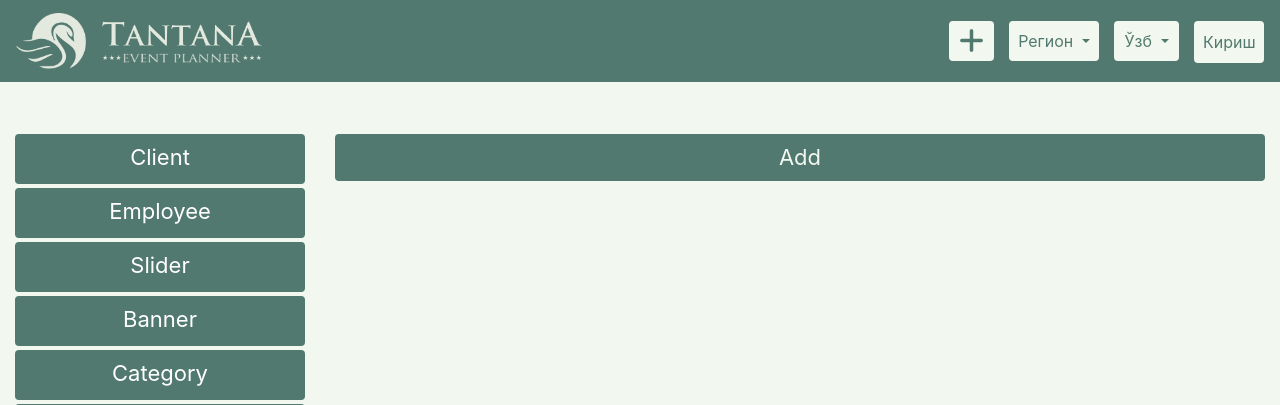
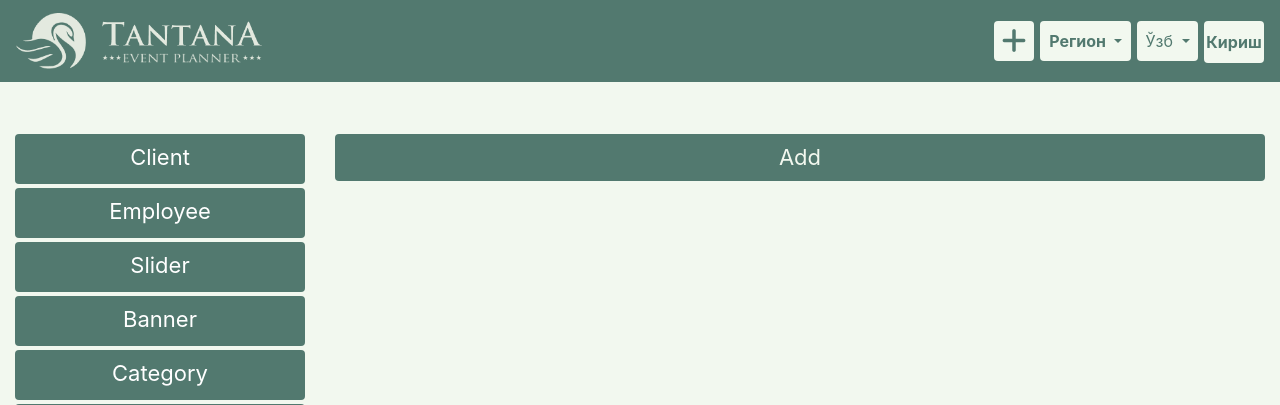
Before and after one commit to akbarov504/tantana_web, a Flask app: template templates/admin-banner-list.html in a window 1280 px wide. Shown: the top 405 px of the page. Run offline with Flask 3, Linux system fonts and the light colour scheme; the template is opened without the code that fills it, so the values that code supplies are empty; some libraries are stand-ins or nearby versions.

Commit message:
add some changes

```diff
--- a/app.py
+++ b/app.py
@@ -1,5 +1,6 @@
 from flask import Flask
-from models.models import db, login_manager
+from models.models import db, migrate, login_manager
+from models.models import User, ProfileCategory, Profile, ProfileImage, ProfileSave, Slider, Banner, Calendar, Chat, Message, Respublika, Viloyat, Tuman
 
 root = Flask(__name__)
 root.config['UPLOAD_FOLDER'] = "static/uploads"
@@ -9,6 +10,7 @@ root.config["WTF_CSRF_ENABLED"] = False
 root.config["WTF_CSRF_SECRET_KEY"] = "fgkgsd23gkfsdk32fds4r3t43t43"
 
 db.init_app(root)
+migrate.init_app(root, db)
 login_manager.init_app(root)
 
 with root.app_context():
@@ -21,4 +23,4 @@ if __name__ == "__main__":
     from routes.profile_route import *
     from routes.calendar_route import *
     from routes.notification_route import *
-    root.run(debug = True, port=2222, host='0.0.0.0')
+    root.run(debug=False, port=80, host='0.0.0.0')
--- a/models/models.py
+++ b/models/models.py
@@ -1,8 +1,10 @@
 from datetime import datetime
 from flask_sqlalchemy import SQLAlchemy
+from flask_migrate import Migrate
 from flask_login import LoginManager, UserMixin
 
 db = SQLAlchemy()
+migrate = Migrate()
 login_manager = LoginManager()
 
 @login_manager.user_loader
--- a/requirements.txt
+++ b/requirements.txt
@@ -3,3 +3,4 @@ Flask-Login==0.6.3
 Flask-SQLAlchemy==3.1.1
 Flask-WTF==1.2.1
 psycopg2-binary==2.9.9
+flask-migrate
--- a/templates/base.html
+++ b/templates/base.html
@@ -38,14 +38,14 @@
         </span>
       </button>
       <div class="collapse navbar-collapse" id="navbarSupportedContent">
-        <ul class="navbar-nav justify-content-end flex-row w-100 mt-4 mt-lg-0" >
+        <ul class="navbar-nav justify-content-end flex-row w-100 mt-4 mt-lg-0 d-flex flex-wrap" style="gap: 6px !important;">
           <li class="nav-item d-block d-lg-none">
-            <button onclick="activeCategory()" style="color: #52796f; width: 45px; height: 40px; position: relative; box-shadow: none;" class="btn navbar-custom-btn py-1 border-0">
-              <i class="fa-solid fa-list h4" style="position: absolute; top: 50%; left: 50%; transform: translate(-50%, -50%);"></i>
+            <button onclick="activeCategory()" style="font-weight: bold; color: #52796f; width: 70px; height: 40px; position: relative; box-shadow: none; text-align: center; padding: .375rem 0;" class="btn navbar-custom-btn py-1 border-0">
+              Каталог
             </button>
           </li>
           {% if current_user.is_authenticated %}
-          <li class="nav-item" style="width: 45px; height: 40px;">
+          <li class="nav-item" style="width: 40px; height: 40px;">
             <a class="nav-link btn" href="{{ url_for('notification_list_page') }}"
               style="width: 100%; height: 100%; padding: 0;">
               <img src="{{ url_for('static', filename='img/Subtract.png') }}" alt="plus"
@@ -53,7 +53,7 @@
             </a>
           </li>
           {% endif %}
-          <li class="nav-item" style="width: 45px; height: 40px;">
+          <li class="nav-item" style="width: 40px; height: 40px;">
             {% if current_user.is_authenticated %}
             {% if current_user.type == 'Сервис қўшиш учун' %}
             <a class="nav-link btn navbar-custom-btn d-flex align-items-center justify-content-center" href="{{ url_for('profile_create_page') }}"
@@ -76,8 +76,8 @@
             </a>
             {% endif %}
           </li>
-          <li class="nav-item dropdown" style="width: 90px; height: 40px; z-index: 1000;">
-            <a style="color: #52796f;" class="nav-link dropdown-toggle navbar-custom-btn rounded text-center" href="#"
+          <li class="nav-item dropdown" style="width: 91px; height: 40px; z-index: 1000;">
+            <a style="color: #52796f; font-weight: bold;" class="nav-link dropdown-toggle navbar-custom-btn rounded text-center" href="#"
               id="navbarDropdown" role="button" data-toggle="dropdown" aria-haspopup="true" aria-expanded="false">
               Регион
             </a>
@@ -112,7 +112,7 @@
               {% endfor %}
             </div>
           </li>
-          <li class="nav-item dropdown" style="width: 65px; height: 40px; z-index: 1000;">
+          <li class="nav-item dropdown" style="width: 61px; height: 40px; z-index: 1000;">
             <a style="color: #52796f;" class="nav-link dropdown-toggle navbar-custom-btn rounded text-center" href="#"
               id="navbarDropdown" role="button" data-toggle="dropdown" aria-haspopup="true" aria-expanded="false">
               Ўзб
@@ -123,13 +123,13 @@
             </div>
           </li>
           {% if current_user.is_authenticated %}
-          <li class="nav-item" style="width: 70px; height: 40px;">
-            <a style="color: #52796f;" class="nav-link btn navbar-custom-btn text-center"
+          <li class="nav-item" style="width: 60px; height: 40px;">
+            <a style="color: #52796f; font-weight: bold;" class="nav-link btn navbar-custom-btn text-center px-0"
               href="{{ url_for('logout_page') }}">Чиқиш</a>
           </li>
           {% else %}
-          <li class="nav-item" style="width: 70px; height: 40px;">
-            <a style="color: #52796f;" class="nav-link btn navbar-custom-btn text-center"
+          <li class="nav-item" style="width: 60px; height: 40px;">
+            <a style="color: #52796f; font-weight: bold;" class="nav-link btn navbar-custom-btn text-center px-0"
               href="{{ url_for('login_page') }}">Кириш</a>
           </li>
           {% endif %}
```
